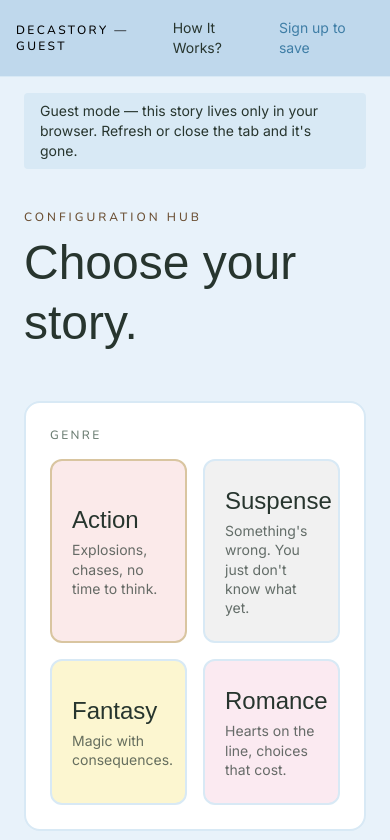
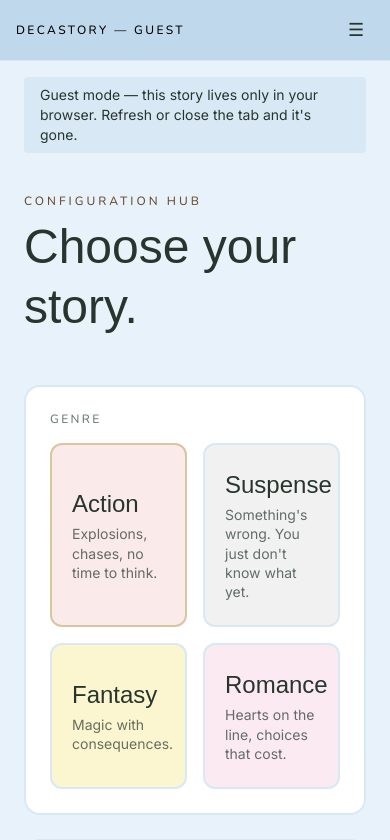
Before and after one commit to ashtheflash1212/decastory, a Next.js app: page /guest in a window 390 px wide. Shown: the top 840 px of the page. Built offline with nearby package versions, Linux system fonts and the light colour scheme; a web font is replaced by a local one.

Commit message:
back button how it works + navbar phone upd

```diff
--- a/app/how-it-works/page.tsx
+++ b/app/how-it-works/page.tsx
@@ -1,17 +1,29 @@
 import Link from "next/link";
+import { createClient } from "@/lib/supabase/server";
 
-export default function HowItWorksPage() {
+export default async function HowItWorksPage() {
+  const supabase = createClient();
+  const { data: userData } = await supabase.auth.getUser();
+  const homeHref = userData.user ? "/" : "/guest";
+
   return (
     <main className="min-h-screen">
-      <nav className="px-6 py-4 border-b border-surface2">
-        <Link href="/" className="font-mech text-xs uppercase tracking-[0.2em] text-cocoa">
+      <nav className="flex items-center justify-between px-6 py-4 border-b border-surface2">
+        <Link href={homeHref} className="font-mech text-xs uppercase tracking-[0.2em] text-cocoa">
           DecaStory
+        </Link>
+        <Link
+          href={homeHref}
+          className="font-mech text-xs text-steel hover:underline whitespace-nowrap"
+        >
+          ← Back to {userData.user ? "homepage" : "guest mode"}
         </Link>
       </nav>
 
       <div className="max-w-5xl mx-auto px-6 py-12">
         <p className="font-mech text-xs uppercase tracking-[0.2em] text-cocoa mb-2">How It Works</p>
         <h1 className="font-display text-4xl mb-10">Reading the story engine.</h1>
+
 
         <div className="grid grid-cols-1 lg:grid-cols-2 gap-6">
           <section className="rounded-2xl border-2 border-steel/30 bg-surface p-6 lg:col-span-2">
@@ -102,7 +114,7 @@ export default function HowItWorksPage() {
 
         <p className="text-sm text-muted mt-10 pt-6 border-t border-surface2">
           Ready to try it?{" "}
-          <Link href="/" className="text-steel underline">
+          <Link href={homeHref} className="text-steel underline">
             Build a story
           </Link>
           .
--- a/components/GuestPlay.tsx
+++ b/components/GuestPlay.tsx
@@ -19,6 +19,7 @@ type GuestSlide = {
 };
 
 export default function GuestPlay() {
+  const [menuOpen, setMenuOpen] = useState(false);
   const [phase, setPhase] = useState<"config" | "playing">("config");
   const [genre, setGenre] = useState(GENRES[0].id);
   const [rating, setRating] = useState<"G" | "PG" | "R">("PG");
@@ -105,12 +106,12 @@ export default function GuestPlay() {
 
   return (
     <main className="min-h-screen" style={phase === "playing" ? { backgroundColor: getGenre(genre).cardBg } : undefined}>
-      <nav
-        className="flex items-center justify-between px-4 sm:px-6 py-3 sm:py-4 border-b border-surface2"
-        style={{ backgroundColor: "#BFD8EC" }}
-      >
+      <nav className="border-b border-surface2" style={{ backgroundColor: "#BFD8EC" }}>
+        <div className="flex items-center justify-between px-4 sm:px-6 py-3 sm:py-4">
           <span className="font-mech text-xs uppercase tracking-[0.2em] text-black">DecaStory — Guest</span>
-        <div className="flex items-center gap-1 text-sm">
+
+          {/* Desktop: inline pill links */}
+          <div className="hidden sm:flex items-center gap-1 text-sm">
             <Link
               href="/how-it-works"
               className="px-3 py-1.5 rounded-md transition-colors hover:bg-white/40 hover:text-sage"
@@ -121,6 +122,36 @@ export default function GuestPlay() {
               Sign up to save
             </Link>
           </div>
+
+          {/* Mobile: hamburger toggle */}
+          <button
+            onClick={() => setMenuOpen((v) => !v)}
+            aria-label="Toggle menu"
+            className="sm:hidden w-9 h-9 flex items-center justify-center rounded-md hover:bg-white/40 transition-colors"
+          >
+            <span className="font-mech text-lg leading-none">{menuOpen ? "✕" : "☰"}</span>
+          </button>
+        </div>
+
+        {/* Mobile dropdown */}
+        {menuOpen && (
+          <div className="sm:hidden px-4 pb-4 space-y-1">
+            <Link
+              href="/how-it-works"
+              onClick={() => setMenuOpen(false)}
+              className="block px-3 py-2.5 rounded-md text-sm transition-colors hover:bg-white/40 hover:text-sage"
+            >
+              How It Works?
+            </Link>
+            <Link
+              href="/login"
+              onClick={() => setMenuOpen(false)}
+              className="block px-3 py-2.5 rounded-md text-sm text-steel transition-colors hover:bg-white/40"
+            >
+              Sign up to save
+            </Link>
+          </div>
+        )}
       </nav>
 
       <div className="max-w-2xl mx-auto px-6 py-4">
```
Lines whose indentation alone changed are shown as unchanged.
